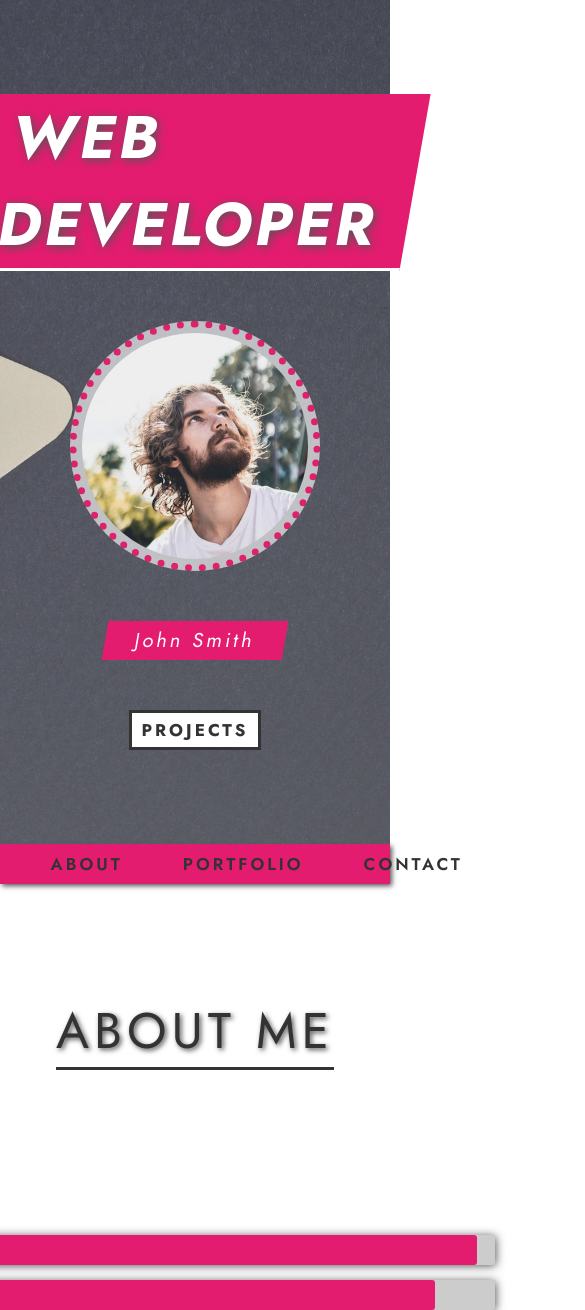
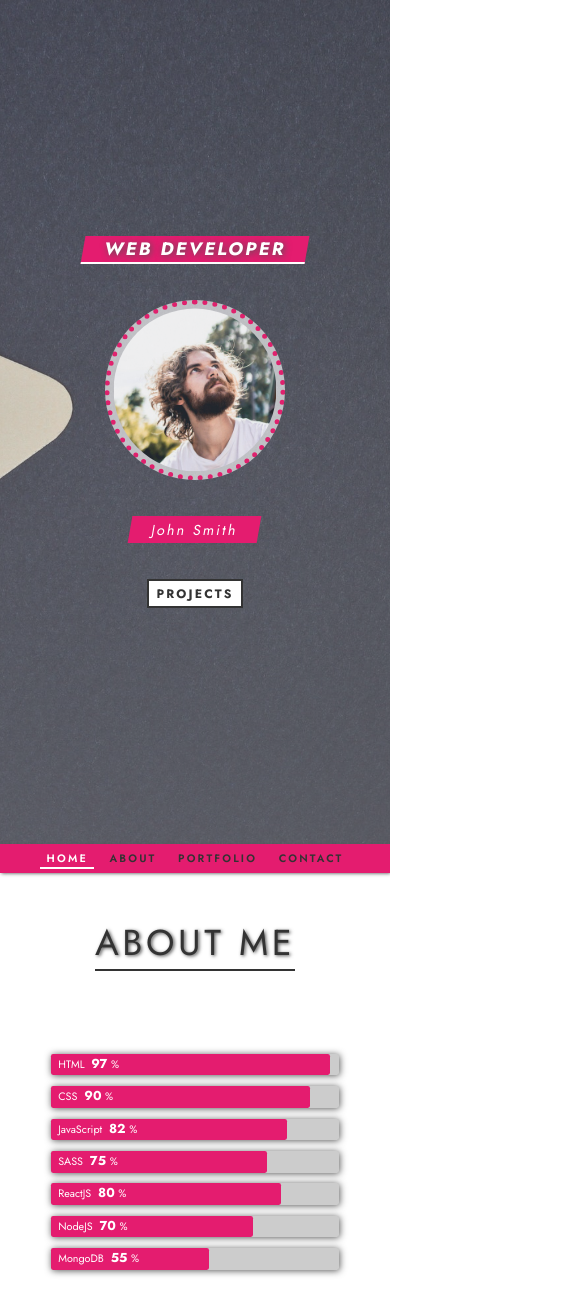
Before and after one commit to tod619/portfolioProject, a plain HTML site: page index.html in a window 390 px wide. Shown: the top 1310 px of the page, 585 px wide, since content can reach past the window. Drawn offline with Linux system fonts and the light colour scheme.

Commit message:
add responsive breakpoints to project in style.css file

```diff
--- a/style.css
+++ b/style.css
@@ -398,3 +398,93 @@ html {
   text-align: center;
 }
 /* End Section-5 Footer */
+
+/* Start: Media Queries */
+@media (max-width: 1200px) {
+  .services {
+    height: auto;
+    flex-wrap: wrap;
+  }
+
+  .service {
+    margin: 3rem 2rem;
+  }
+
+  .section-4 {
+    height: 80vh;
+  }
+}
+
+@media (max-width: 800px) {
+  .section-1-heading {
+    font-size: 4rem;
+  }
+
+  .progress-bar {
+    width: 50rem;
+  }
+}
+
+@media (max-width: 600px) {
+  .section-1-heading {
+    font-size: 3rem;
+  }
+
+  .navbar-link {
+    margin: 0 2rem;
+    font-size: 1.5rem;
+  }
+
+  .section-heading {
+    margin-bottom: 10rem;
+  }
+
+  .section-2 {
+    padding: 10rem;
+  }
+
+  .progress-bar {
+    width: 45rem;
+  }
+
+  .project-img {
+    width: 100%;
+  }
+
+  .contact-form {
+    width: 40rem;
+  }
+
+  .copyright {
+    width: 70%;
+  }
+}
+
+@media (max-width: 500px) {
+  html {
+    font-size: 55%;
+  }
+}
+
+@media (max-width: 450px) {
+  html {
+    font-size: 45%;
+  }
+
+  .section-1-heading {
+    font-size: 2.5rem;
+  }
+
+  .navbar-link {
+    margin: 0 1.5rem;
+  }
+
+  .section-heading {
+    text-align: center;
+  }
+
+  .progress-bar {
+    width: 40rem;
+  }
+}
+/* End: Media Queries */
```
